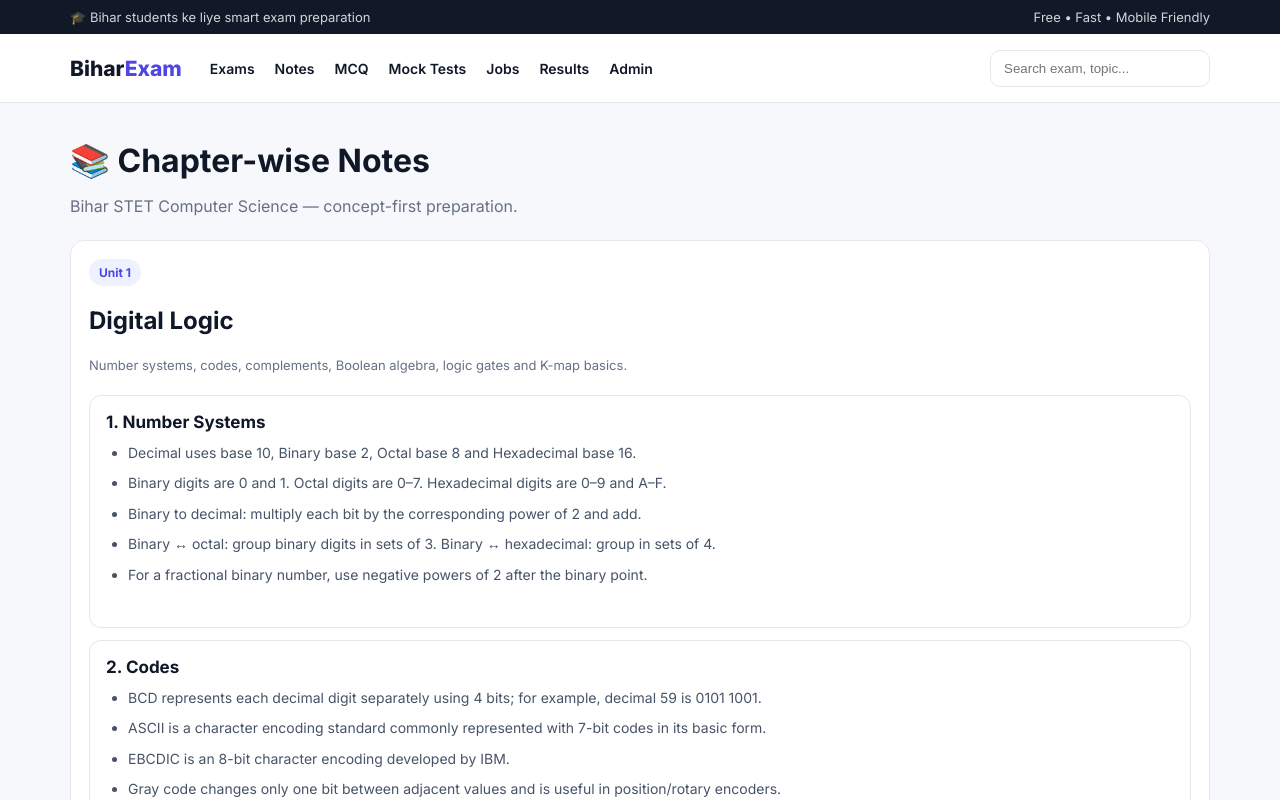
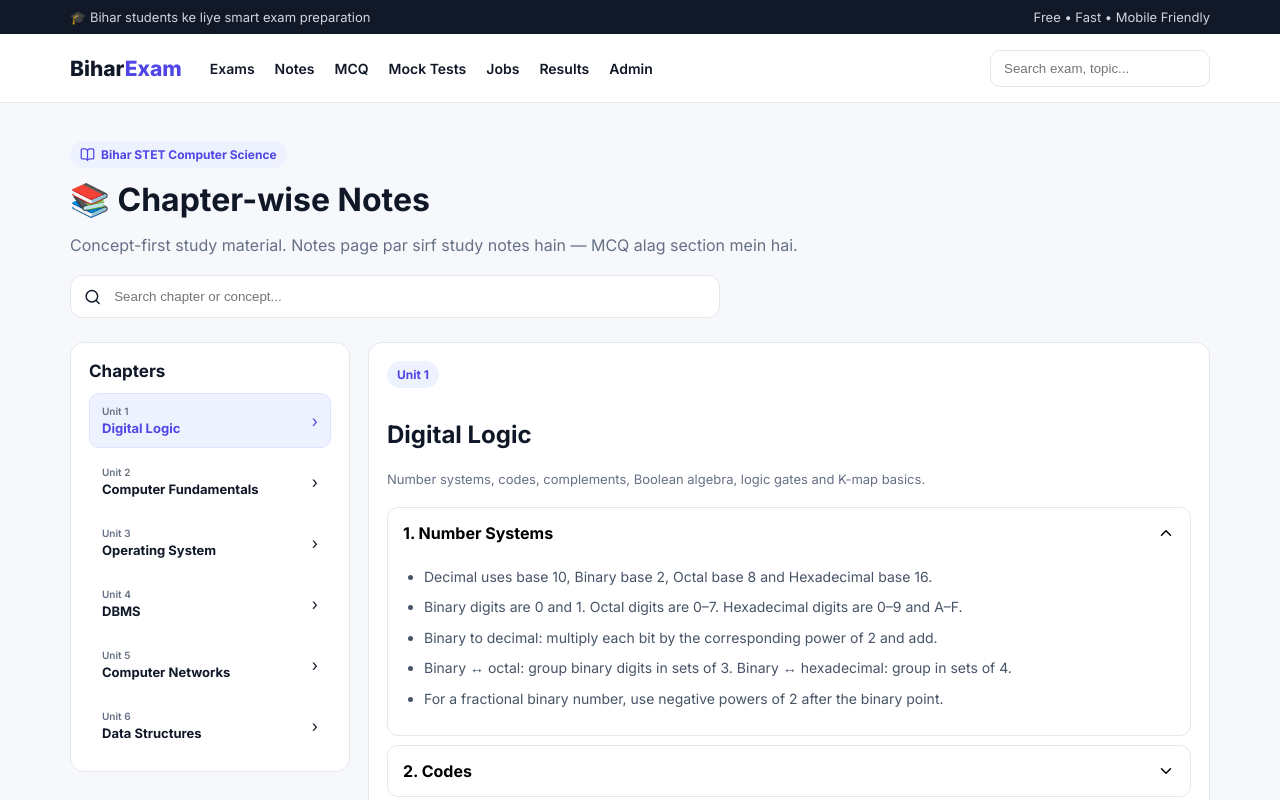
Before and after one commit to vickypatel88048/cs-quiz, a Next.js app in the folder bihar-exam-super-app/: page /notes in a window 1280 px wide. Shown: the top 800 px of the page. Built offline with nearby package versions, Linux system fonts and the light colour scheme.

Commit message:
Make notes page notes-only and navigable

```diff
--- a/bihar-exam-super-app/app/notes/page.tsx
+++ b/bihar-exam-super-app/app/notes/page.tsx
@@ -1,44 +1,21 @@
+'use client';
+
+import { useMemo, useState } from 'react';
+import { BookOpen, ChevronDown, ChevronUp, Search } from 'lucide-react';
 import { chapterNotes } from '@/data/notes';
 
 export default function Notes() {
-  return (
-    <main className="page">
-      <div className="container">
-        <h1>📚 Chapter-wise Notes</h1>
-        <p className="muted">Bihar STET Computer Science — concept-first preparation.</p>
-
-        <div className="list" style={{ marginTop: 24 }}>
-          {chapterNotes.map((chapter, index) => (
-            <article className="card" key={chapter.slug}>
-              <div className="sectionhead">
-                <div>
-                  <span className="badge">Unit {index + 1}</span>
-                  <h2 style={{ marginTop: 8 }}>{chapter.title}</h2>
-                  <p className="muted">{chapter.description}</p>
-                </div>
-              </div>
-
-              <div className="list" style={{ marginTop: 16 }}>
-                {chapter.topics.map((topic) => (
-                  <section className="topic" key={topic.title} style={{ padding: 16, border: '1px solid var(--border)', borderRadius: 12, background: '#fff' }}>
-                    <h3>{topic.title}</h3>
-                    <ul style={{ margin: '10px 0 0', paddingLeft: 22, lineHeight: 1.8 }}>
-                      {topic.points.map((point) => <li key={point}>{point}</li>)}
-                    </ul>
-                  </section>
-                ))}
-              </div>
-
-              <div className="revisionBox" style={{ marginTop: 18 }}>
-                <h3>⚡ Quick Revision</h3>
-                <ul style={{ marginBottom: 0, lineHeight: 1.8 }}>
-                  {chapter.revision.map((point) => <li key={point}>{point}</li>)}
-                </ul>
-              </div>
-            </article>
-          ))}
-        </div>
-      </div>
-    </main>
-  );
+  const [search, setSearch] = useState('');
+  const [active, setActive] = useState(chapterNotes[0].slug);
+  const [openTopic, setOpenTopic] = useState(0);
+  const filtered = useMemo(() => { const q=search.trim().toLowerCase(); return q ? chapterNotes.filter(n=>`${n.title} ${n.description} ${n.topics.map(t=>t.title+' '+t.points.join(' ')).join(' ')}`.toLowerCase().includes(q)) : chapterNotes; }, [search]);
+  const current = chapterNotes.find(n=>n.slug===active) ?? filtered[0] ?? chapterNotes[0];
+  return <main className="page"><div className="container">
+    <div className="notesHero"><span className="badge"><BookOpen size={15}/> Bihar STET Computer Science</span><h1>📚 Chapter-wise Notes</h1><p className="muted">Concept-first study material. Notes page par sirf study notes hain — MCQ alag section mein hai.</p></div>
+    <div className="searchBox" style={{marginTop:20}}><Search size={18}/><input value={search} onChange={e=>setSearch(e.target.value)} placeholder="Search chapter or concept..."/></div>
+    <div className="notesLayout" style={{marginTop:24}}>
+      <aside className="card notesSidebar"><h3>Chapters</h3><div className="list compactList">{filtered.map((n,i)=><button key={n.slug} className={`chapterBtn ${current.slug===n.slug?'active':''}`} onClick={()=>{setActive(n.slug);setOpenTopic(0)}}><span><small>Unit {chapterNotes.indexOf(n)+1}</small>{n.title}</span><span>›</span></button>)}</div>{!filtered.length&&<p className="muted">No chapter found.</p>}</aside>
+      <section className="card notesContent"><span className="badge">Unit {chapterNotes.indexOf(current)+1}</span><h2>{current.title}</h2><p className="muted">{current.description}</p><div className="topicList">{current.topics.map((topic,i)=>{const open=openTopic===i;return <div className="topic" key={topic.title}><button className="topicHead" onClick={()=>setOpenTopic(open?-1:i)}><strong>{topic.title}</strong>{open?<ChevronUp size={18}/>:<ChevronDown size={18}/>}</button>{open&&<ul>{topic.points.map(p=><li key={p}>{p}</li>)}</ul>}</div>})}</div><div className="revisionBox"><h3>⚡ Quick Revision</h3><ul>{current.revision.map(p=><li key={p}>{p}</li>)}</ul></div></section>
+    </div>
+  </div></main>;
 }
```
